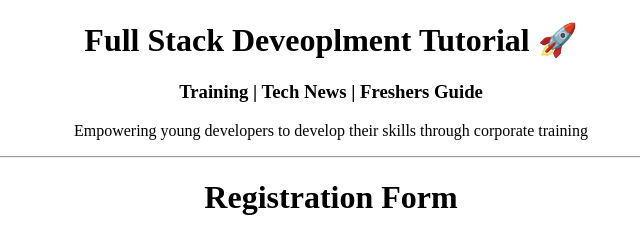
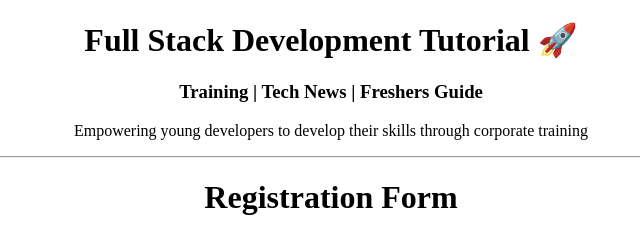
Before and after one commit to Kaviamuthu04/HTML_projects, a plain HTML site: page Web page proj.html/register.html in a window 1280 px wide. Shown: the top 234 px of the page, 309-949 px from the left. Drawn offline with Linux system fonts and the light colour scheme.

Commit message:
Update register.html

```diff
--- a/Web page proj.html/register.html
+++ b/Web page proj.html/register.html
@@ -6,7 +6,7 @@
 </head>
 <body>
     <center>
-        <h1>Full Stack Deveoplment Tutorial 🚀</h1>
+        <h1>Full Stack Development Tutorial 🚀</h1>
         <h3>Training | Tech News | Freshers Guide</h3>
         <p>Empowering young developers to develop their skills through corporate training</p>
         </center>
```
